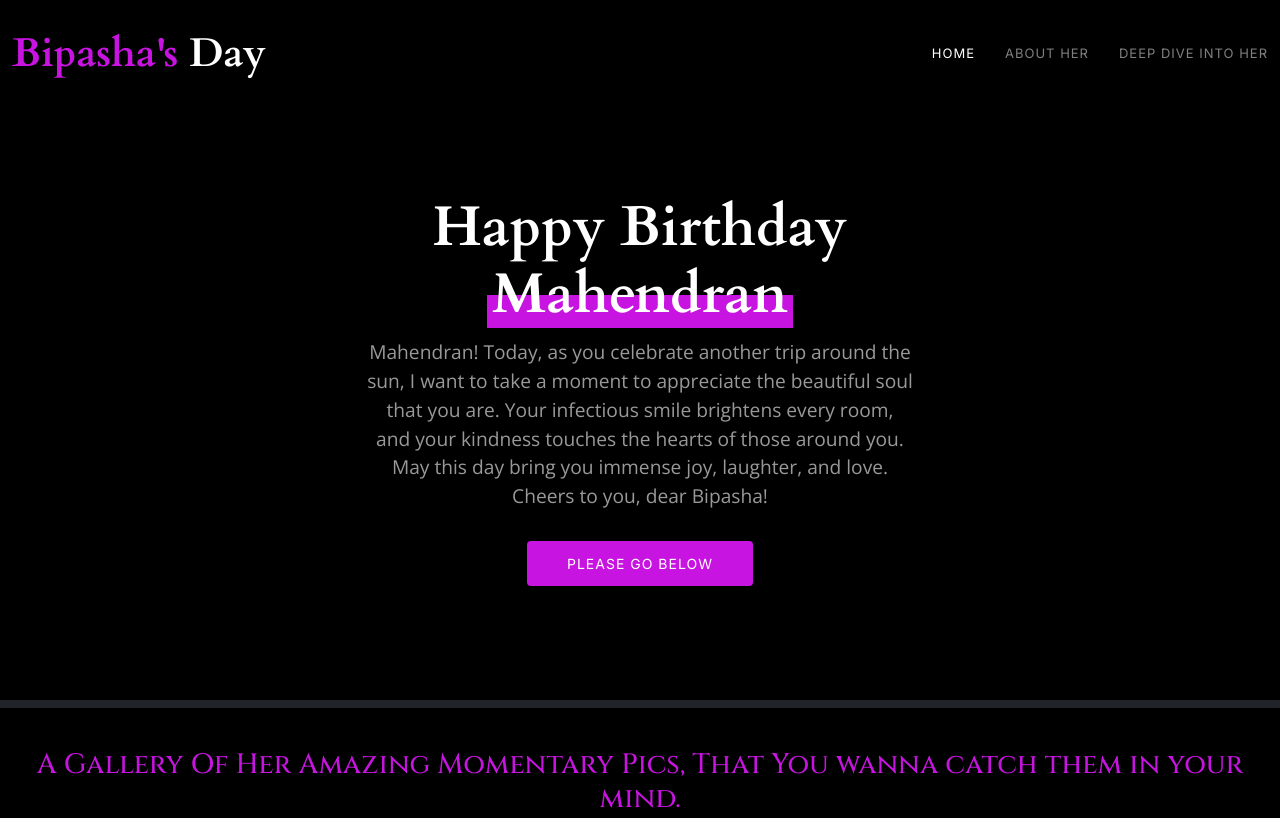
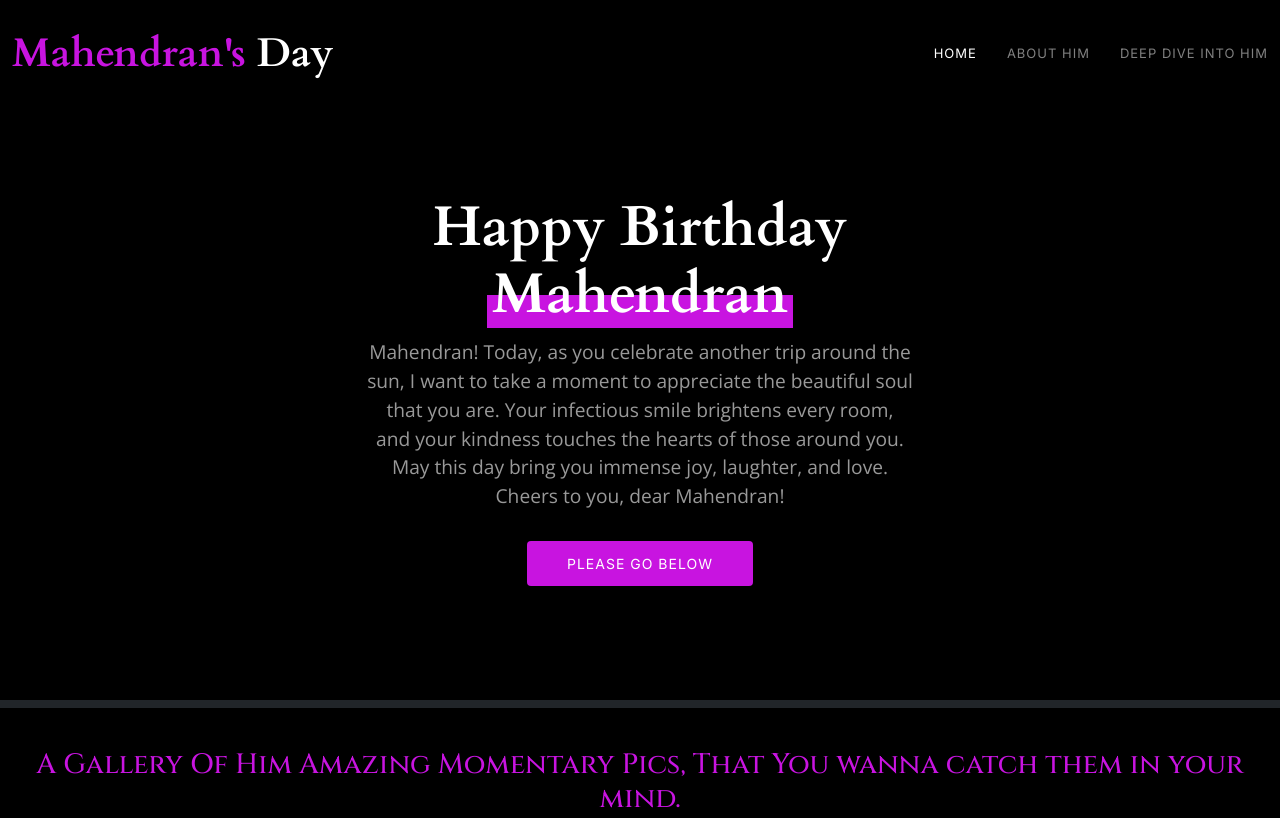
Before and after one commit to ParveshMushraf/updated-bday, a plain HTML site: page bipasha.html in a window 1280 px wide. Shown: the top 818 px of the page. Drawn offline with nearby package versions, Linux system fonts and the light colour scheme; a web font is replaced by a local one.

Commit message:
Update bipasha.html

```diff
--- a/bipasha.html
+++ b/bipasha.html
@@ -39,15 +39,15 @@
       <a href="index.html" class="logo d-flex align-items-center  me-auto me-lg-0">
         <!-- Uncomment the line below if you also wish to use an image logo -->
         <!-- <img src="assets/img/logo.png" alt=""> -->
-        <h1 style="color:#c814e0">Bipasha's</h1>
+        <h1 style="color:#c814e0">Mahendran's</h1>
         <h1>&nbsp;Day</h1>
       </a>
 
       <nav id="navbar" class="navbar">
         <ul>
           <li><a href="index.html" class="active">Home</a></li>
-          <li><a href="#gallery">About Her</a></li>
-          <li><a href="#desc">Deep Dive Into Her</a></li>
+          <li><a href="#gallery">About Him</a></li>
+          <li><a href="#desc">Deep Dive Into Him</a></li>
         </ul>
       </nav><!-- .navbar -->
       <i class="mobile-nav-toggle mobile-nav-show bi bi-list"></i>
@@ -63,7 +63,7 @@
       <div class="row justify-content-center">
         <div class="col-lg-6 text-center">
           <h2 data-aos="fade-up">Happy Birthday <span>Mahendran</span></h2>
-          <p data-aos="fade-down">Mahendran! Today, as you celebrate another trip around the sun, I want to take a moment to appreciate the beautiful soul that you are. Your infectious smile brightens every room, and your kindness touches the hearts of those around you. May this day bring you immense joy, laughter, and love. Cheers to you, dear Bipasha!</p>
+          <p data-aos="fade-down">Mahendran! Today, as you celebrate another trip around the sun, I want to take a moment to appreciate the beautiful soul that you are. Your infectious smile brightens every room, and your kindness touches the hearts of those around you. May this day bring you immense joy, laughter, and love. Cheers to you, dear Mahendran!</p>
           <a href="#gallery" class="btn-get-started">Please Go Below</a>
           <audio autoplay>
             <source src="/assets/music/music1.wav" type="audio/wav">
@@ -78,7 +78,7 @@
 
     <!-- ======= Gallery Section ======= -->
     <section id="gallery" class="gallery">
-      <h3 class="text-center my-4" style=" font-family: 'Cinzel', serif; color:#c814e0;">A Gallery Of Her Amazing
+      <h3 class="text-center my-4" style=" font-family: 'Cinzel', serif; color:#c814e0;">A Gallery Of Him Amazing
         Momentary Pics, That You wanna catch them in your mind.</h3>
       <div class="container-fluid">
 
```
